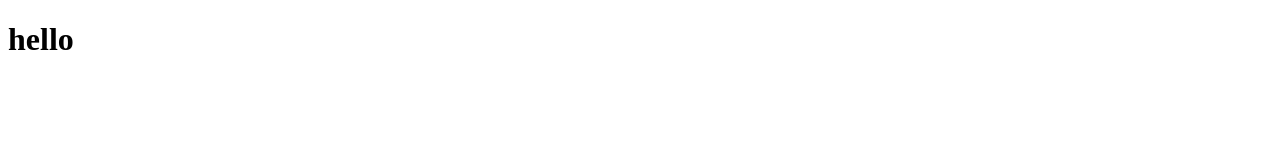
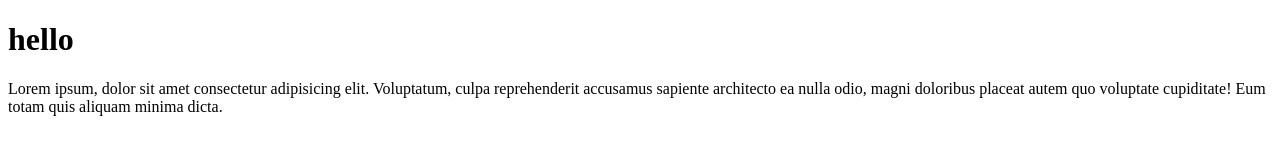
Before and after one commit to A-RMemon/textrape, a plain HTML site: page index.html in a window 1280 px wide. Drawn offline with Linux system fonts and the light colour scheme.

Commit message:
add p tag

```diff
--- a/index.html
+++ b/index.html
@@ -7,5 +7,6 @@
 </head>
 <body>
     <h1>hello</h1>
+    <p>Lorem ipsum, dolor sit amet consectetur adipisicing elit. Voluptatum, culpa reprehenderit accusamus sapiente architecto ea nulla odio, magni doloribus placeat autem quo voluptate cupiditate! Eum totam quis aliquam minima dicta.</p>
 </body>
 </html>
```
